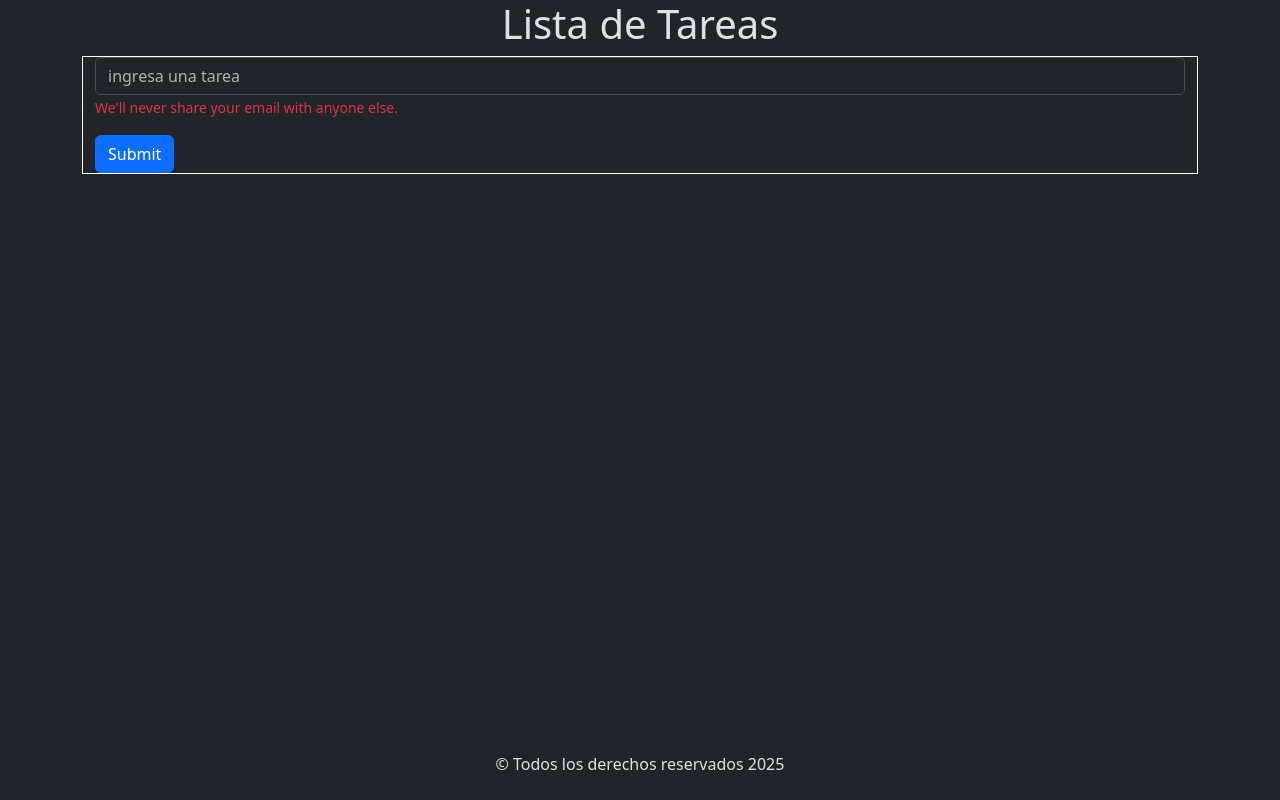
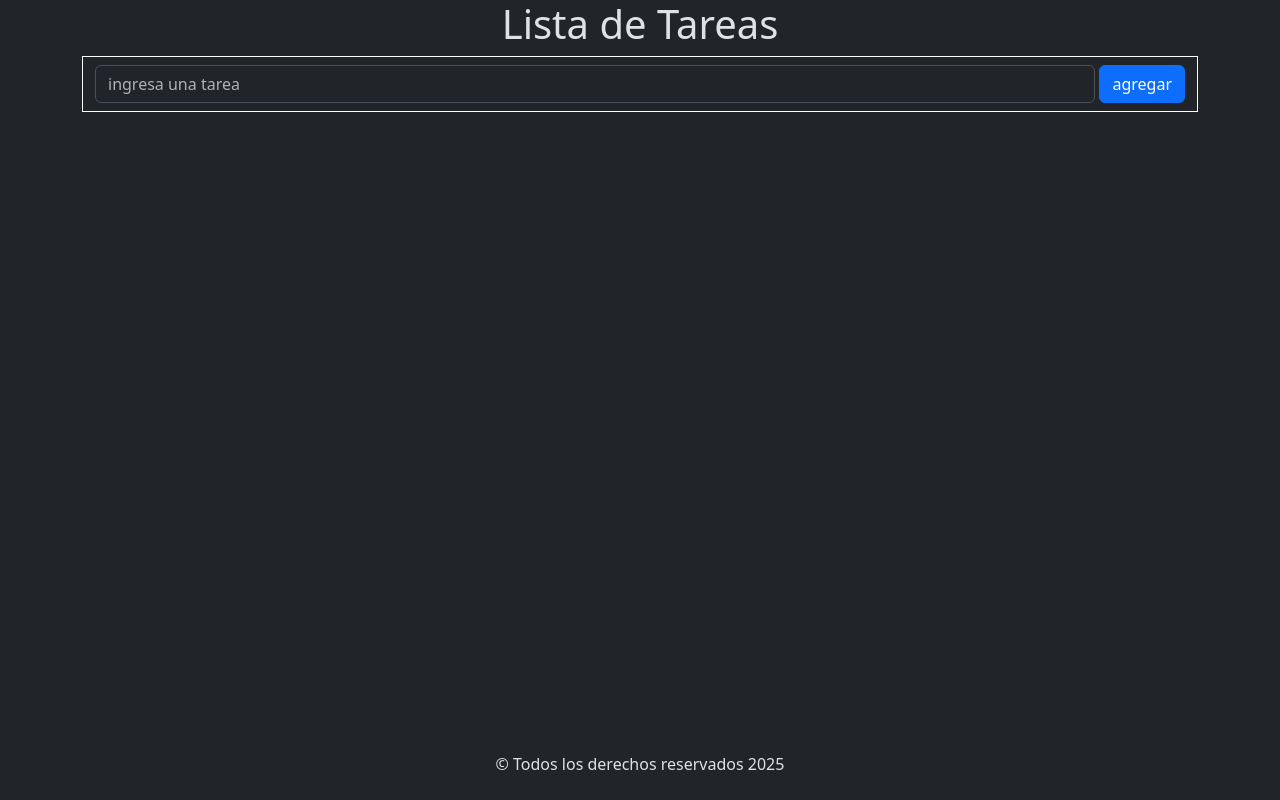
Before and after one commit to RoblesLuis2212/listaTareasBackend-Front-, a React (Vite) app: page / in a window 1280 px wide. Built offline with nearby package versions, Linux system fonts and the light colour scheme.

Commit message:
Se agrego un formulario para agregar las tareas y se lo valido

```diff
--- a/src/components/FormularioTarea.jsx
+++ b/src/components/FormularioTarea.jsx
@@ -1,21 +1,46 @@
 import React from 'react';
 import Button from 'react-bootstrap/Button';
 import Form from 'react-bootstrap/Form';
+import { useForm } from 'react-hook-form';
 
 
 const FormularioTarea = () => {
+    //validaciones
+    const {
+        register,
+        handleSubmit,
+        formState: { errors },
+        reset
+    } = useForm()
+
+    const postValidaciones = (data) => {
+        data.id = crypto.randomUUID();
+        console.log(data);
+        reset();
+    }
+
     return (
         <section className='container border border-white'>
-            <Form>
-                <Form.Group className="mb-3">
-                    <Form.Control type="text" placeholder="ingresa una tarea" />
-                    <Form.Text className="text-danger">
-                        We'll never share your email with anyone else.
-                    </Form.Text>
+            <Form onSubmit={handleSubmit(postValidaciones)}>
+                <Form.Group className="d-flex justify-content-betwen py-2">
+                    <Form.Control type="text" placeholder="ingresa una tarea" {...register("tarea", {
+                        required: "Este campo es obligatorio",
+                        minLength: {
+                            value: 10,
+                            message: "la tarea debe contener minimo 10 caracteres"
+                        },
+                        maxLength: {
+                            value: 60,
+                            message: "la tarea debe contener maximo 60 "
+                        }
+                    })} />
+                    <Button variant="primary" type="submit" className='ms-1'>
+                        agregar
+                    </Button>
                 </Form.Group>
-                <Button variant="primary" type="submit">
-                    Submit
-                </Button>
+                <Form.Text className="text-danger">
+                    {errors.tarea?.message}
+                </Form.Text>
             </Form>
         </section>
     );
```
